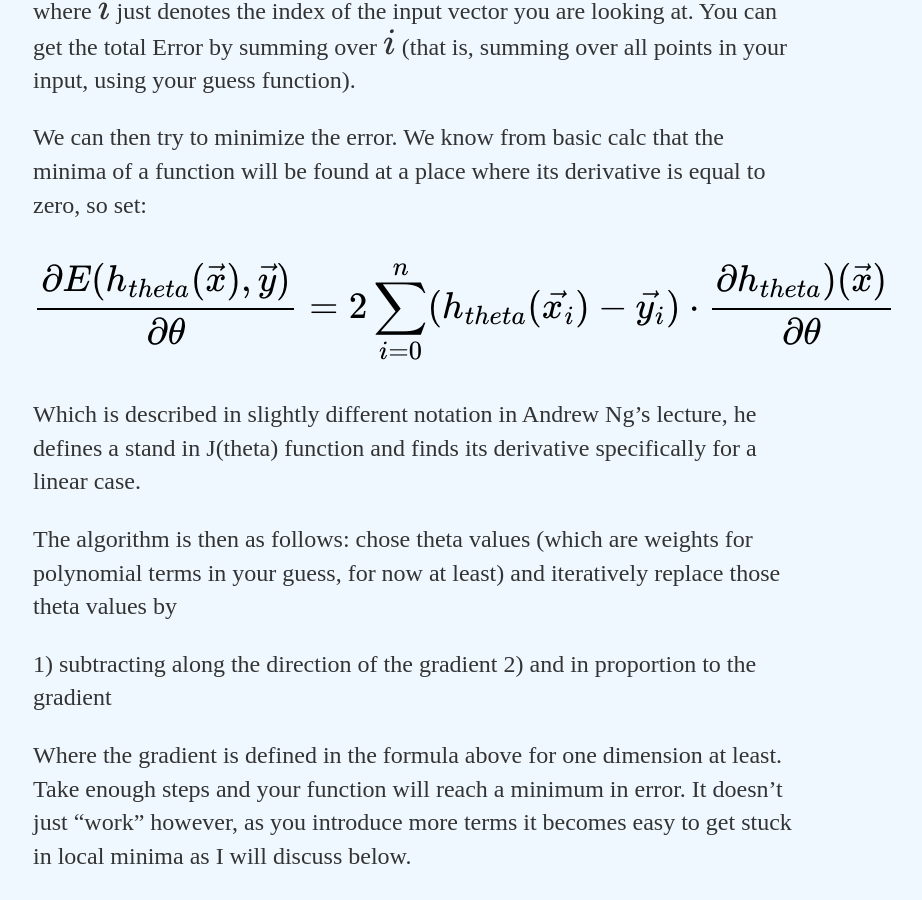
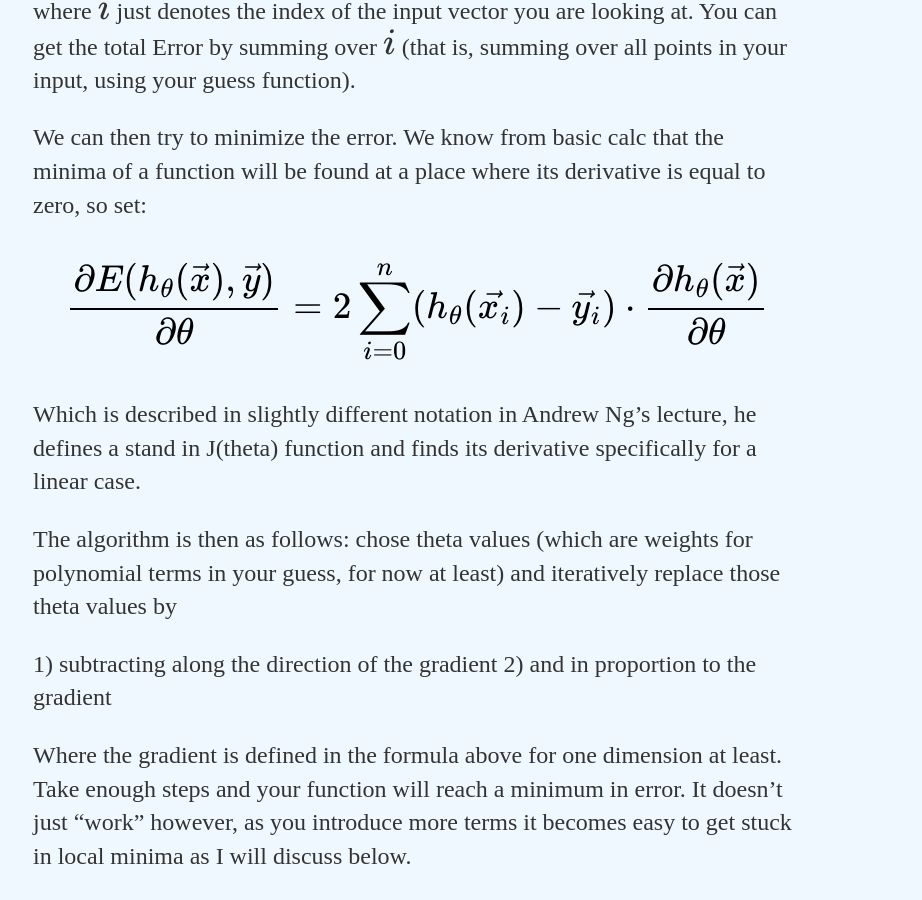
Before and after one commit to Kyle-Lewis/Kyle-Lewis.github.io, a Jekyll site: the page built from _posts/2017-12-24-Regressions-And-Batch-Gradient-Descent.md, in a window 1280 px wide and 900 px high, scrolled down 1528 px. Shown: the whole window, without its empty margins (223-1145 px from the left). Built offline with Jekyll 4.4.1, drawn with Linux system fonts in a browser that asks for light colours; formulas are drawn with MathJax 3.

Commit message:
script update

```diff
--- a/_posts/2017-12-24-Regressions-And-Batch-Gradient-Descent.md
+++ b/_posts/2017-12-24-Regressions-And-Batch-Gradient-Descent.md
@@ -46,7 +46,7 @@ where $i$ just denotes the index of the input vector you are looking at. You c
 We can then try to minimize the error. We know from basic calc that the minima of a function will be found at a place where its derivative is equal to zero, so set:
 
 <div style="font-size: 150%;">
-	$$ \frac{\partial E(h_{theta}(\vec{x}), \vec{y})}{\partial\theta} = 2\sum_{i=0}^n(h_{theta}(\vec{x_i}) - \vec{y_i}) \cdot \frac{\partial h_{theta})(\vec{x})}{\partial\theta} $$
+	$$ \frac{\partial E(h_{\theta}(\vec{x}), \vec{y})}{\partial\theta} = 2\sum_{i=0}^n(h_{\theta}(\vec{x_i}) - \vec{y_i}) \cdot \frac{\partial h_{\theta}(\vec{x})}{\partial\theta} $$
 </div>
 
 Which is described in slightly different notation in Andrew Ng's lecture, he defines a stand in J(theta) function and finds its derivative specifically for a linear case.
```
Also changed, not shown: _posts/2017-12-17-Monte-Carlo-Markov-Chains-and-Detail-Balance.md (+1 -0 lines), projects/index.html (+4 -3 lines).
